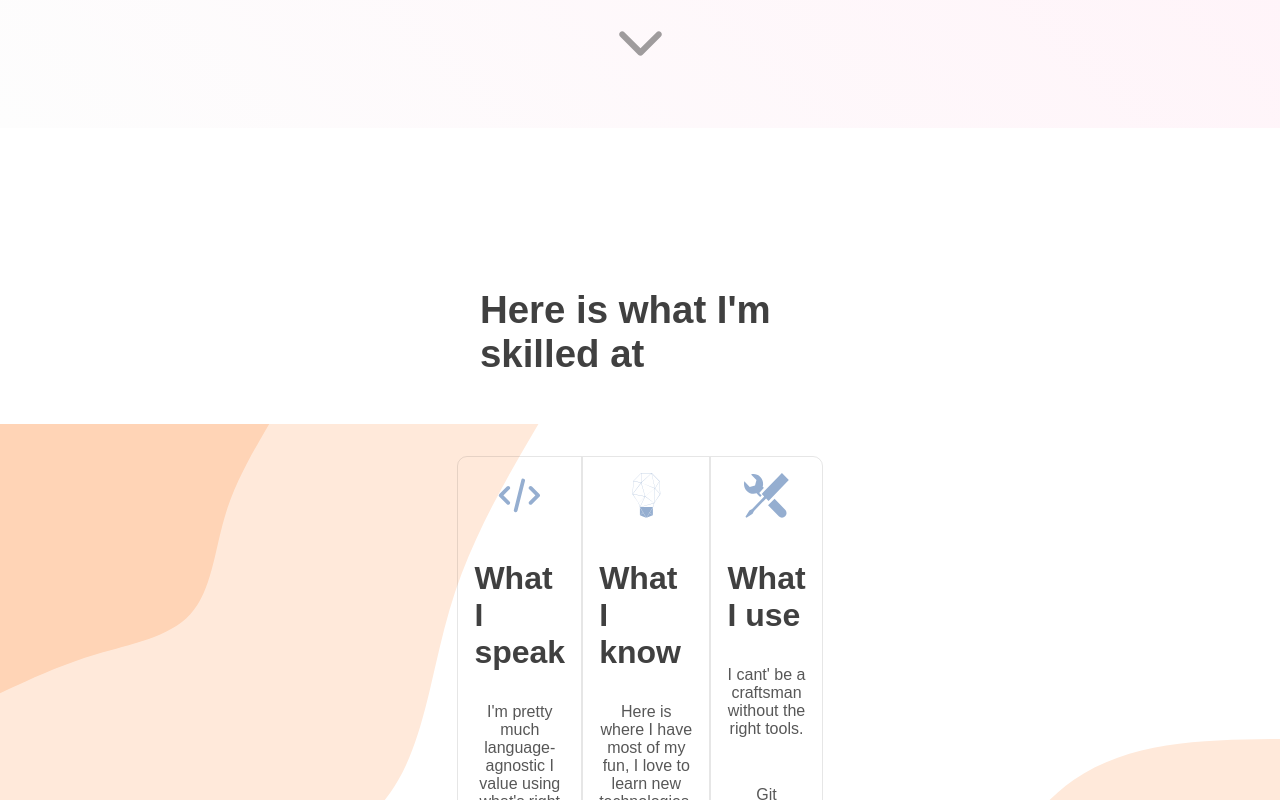
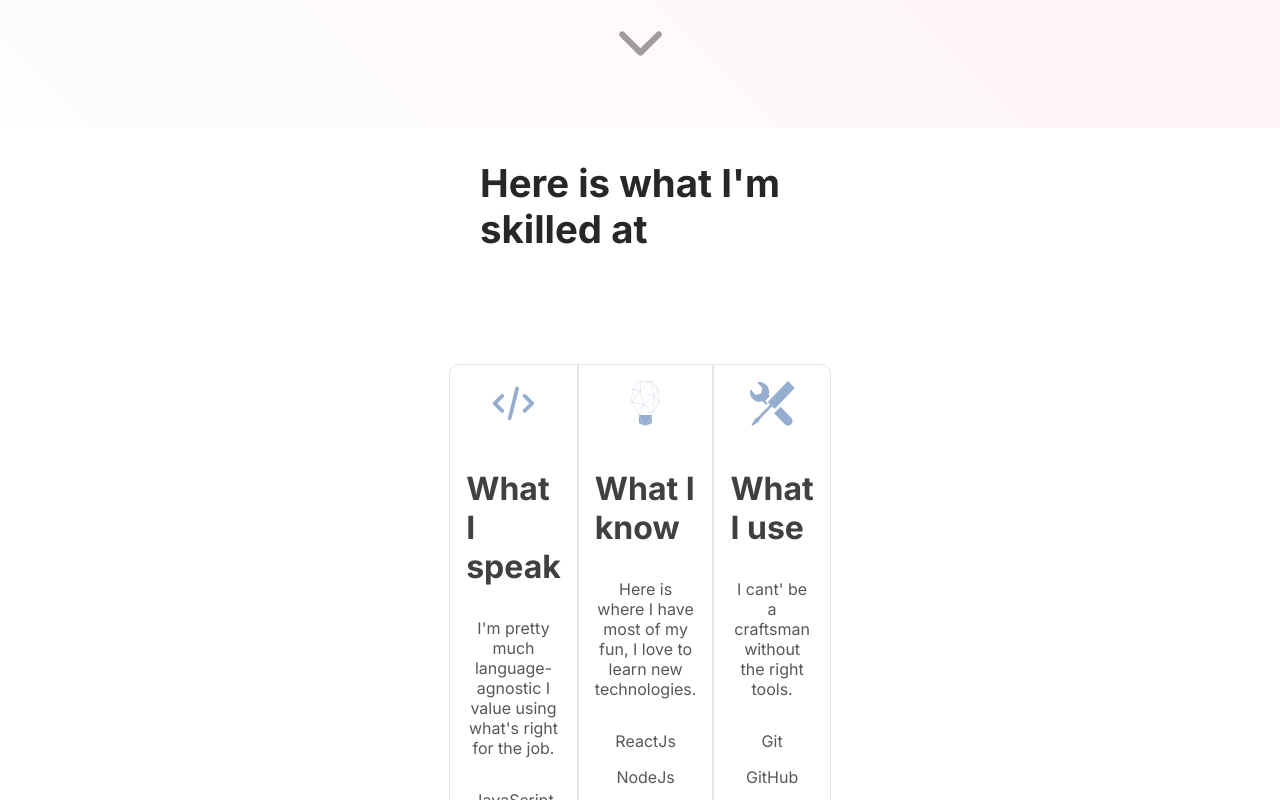
Before and after one commit to dndanli/dndanli-portfolio-v2, a React (Create React App) app in the folder dndanli-portfolio/: page / in a window 1280 px wide. Shown: the part 840-1640 px from the top of the page. Built offline with nearby package versions, Linux system fonts and the light colour scheme.

Commit message:
skill component page style update

```diff
--- a/dndanli-portfolio/src/Components/Skills/Skills.style.ts
+++ b/dndanli-portfolio/src/Components/Skills/Skills.style.ts
@@ -1,23 +1,21 @@
 import styled from "styled-components";
 import Skills from "../Skills/Skills";
-import BgSkills from "../../Assets/background-skills.svg";
 
 const StyledSkills = styled(Skills)`
-  font-family: "Montserrat", sans-serif;
+  font-family: "Inter", sans-serif;
+  font-weight: 400;
+
   #skills-header {
     font-size: 2.4rem;
-    margin: 10rem 30rem 3rem 30rem;
-    color: rgba(16, 16, 16, 0.8);
+    padding: 2rem 30rem 1rem 30rem;
+    color: rgba(16, 16, 16, 0.9);
   }
   .skillset-wrapper {
     display: flex;
     justify-content: center;
-    padding: 2rem 30rem 5rem 30rem;
+    padding: 6rem 30rem 4rem 30rem;
     height: 77vh;
     margin-bottom: 5rem;
-    background-image: url(${BgSkills});
-    background-repeat: no-repeat;
-    background-size: cover;
   }
 
   .skillset:nth-child(1) {
@@ -28,10 +26,6 @@ const StyledSkills = styled(Skills)`
   .skillset:nth-child(3) {
     border-top-right-radius: 10px;
     border-bottom-right-radius: 10px;
-
-    .skill-info {
-      margin-bottom: 3rem;
-    }
   }
 `;
 
```
